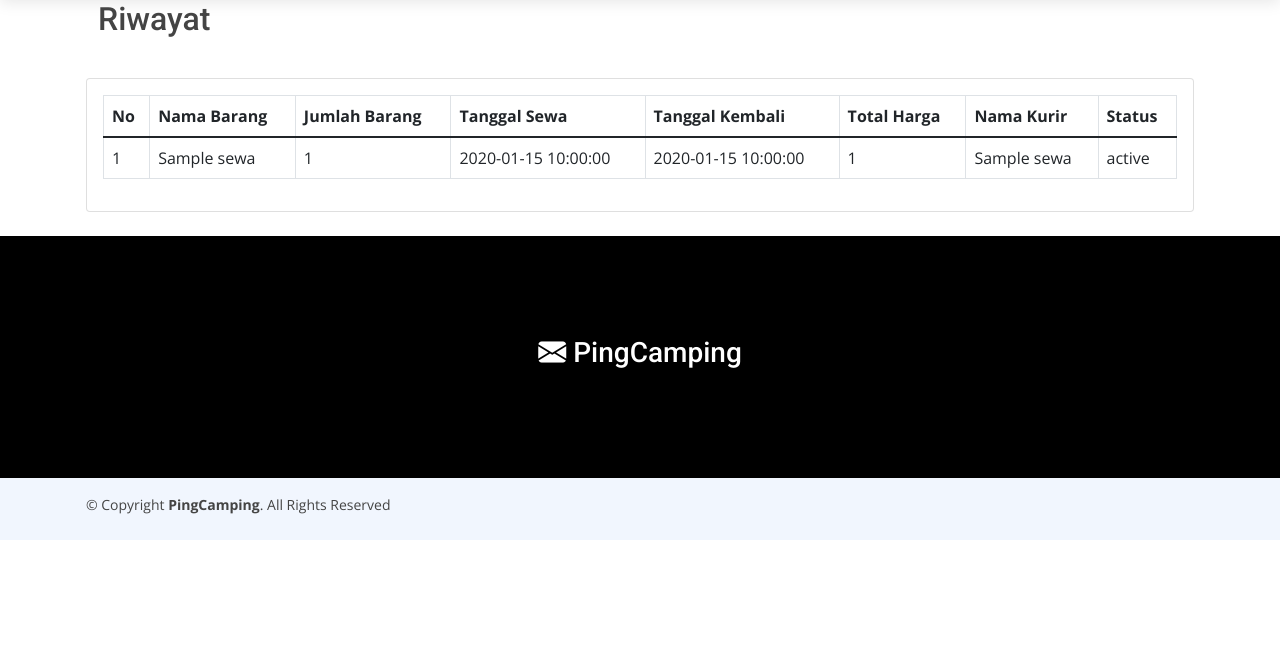
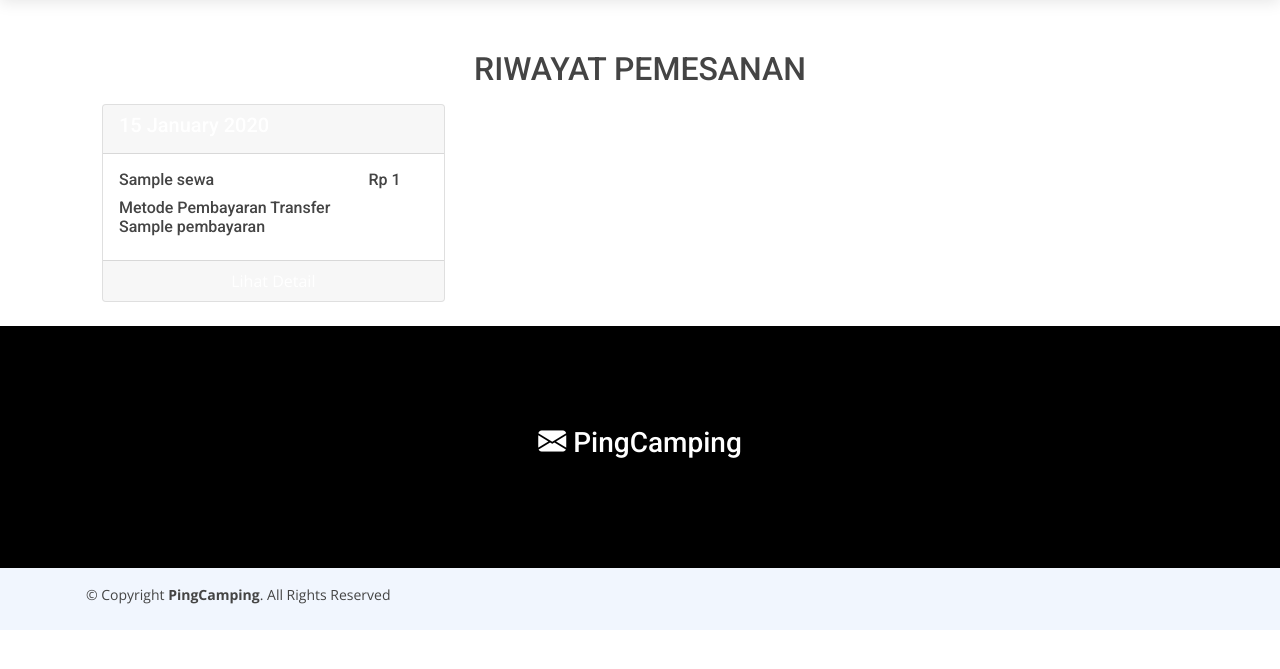
Before and after one commit to Fabyan08/pingcamping, a CodeIgniter 4 app: template app/Views/sewa/riwayat.php in a window 1280 px wide. Shown: the part 86-755 px from the top of the page. Run offline with PHP 8.4 and a stand-in for CodeIgniter, Linux system fonts and the light colour scheme; the template is opened without the code that fills it: most values are stand-ins (such as "Sample title", 1, 10 or a date in 2020); some libraries are stand-ins or nearby versions.

Commit message:
add fixed styles

```diff
--- a/app/Config/Routes.php
+++ b/app/Config/Routes.php
@@ -13,6 +13,7 @@
 
     $routes->get('sewa', 'Web::sewa');
     $routes->post('proses_sewa', 'Web::proses_sewa');
+    $routes->get('berhasil', 'Web::berhasil');
 
     $routes->get('profil', 'Web::profil');
     $routes->post('ubah_profil', 'Web::ubah_profil');
@@ -24,6 +25,7 @@
 
 
     $routes->get('riwayat', 'Web::riwayat');
+    $routes->get('cetak', 'Web::cetak');
 });
 
 $routes->group("Login", function ($routes) {
--- a/app/Views/sewa/riwayat.php
+++ b/app/Views/sewa/riwayat.php
@@ -6,10 +6,10 @@
 
 <div class="site-section">
     <div class="container">
-        <div class="row justify-content-center">
-            <div class="row mb-2">
+        <div class="row justify-content-center mt-20">
+            <div class="row mb-2 mt-40"  style="margin-top: 50px;">
                 <div class="col-lg-12">
-                    <h2 class="fw-bold">Riwayat</h2>
+                    <h2 class="fw-bold text-center">RIWAYAT PEMESANAN</h2>
                 </div>
             </div>
         </div>
@@ -32,63 +32,36 @@
             </div>
         <?php } ?>
 
-        <div class="row justify-content-center">
-            <div class="container mt-4">
-                <div class="card">
-                    <div class="card-body">
+        <div class="container">
+            <div class="row">
+                <?php foreach ($data_sewa as $key => $value) : ?>
+                    <div class="col-md-4">
+                        <div class="card">
+                            <div class="card-header bg-black text-white">
+                                <h5 class="card-title"><?= date("d F Y", strtotime($value['tanggal_sewa'])) ?></h5>
+                            </div>
+                            <div class="card-body">
+                                <div class="row">
+                                    <div class="col-md-9">
+                                        <h6><?= $value['nama_barang'] ?></h6>
+                                        <h6>Metode Pembayaran Transfer <?= $value['pembayaran'] ?></h6>
+                                    </div>
+                                    <div class="col-md-3">
+                                        <h6><?= 'Rp ' . number_format($value['total_harga'], 0, ',', '.'); ?></h6>
+                                    </div>
+                                </div>
+                            </div>
+                            <div class="card-footer bg-black text-white text-center">
+                                <a href="cetak?id_sewa=<?= $value['id_sewa'] ?>" class="text-white">Lihat Detail</a>
+                            </div>
+                        </div>
 
-                        <table id="myTable" class="table table-bordered table-hover" style="width:100%">
-                            <thead>
-                                <tr>
-                                    <th>No</th>
-                                    <th>Nama Barang</th>
-                                    <th>Jumlah Barang</th>
-                                    <th>Tanggal Sewa</th>
-                                    <th>Tanggal Kembali</th>
-                                    <th>Total Harga</th>
-
-                                    <th>Nama Kurir</th>
-                                    <th>Status</th>
-                                </tr>
-                            </thead>
-                            <tbody>
-
-                                <?php foreach ($data_sewa as $key => $value) : ?>
-                                    <tr>
-                                        <td><?= $key + 1 ?></td>
-                                        <td><?= $value['nama_barang'] ?></td>
-                                        <td><?= $value['jumlah_barang'] ?></td>
-                                        <td><?= $value['tanggal_sewa'] ?></td>
-                                        <td><?= $value['tanggal_kembali'] ?></td>
-                                        <td><?= $value['total_harga'] ?></td>
-
-                                        <td><?= $value['nama_kurir']  ?></td>
-                                        <td><?= $value['status'] ?></td>
-
-                                    </tr>
-
-                                    <!-- MODAL EDIT -->
-                                    <div class="modal fade" id="ubah_sewa<?= $value['id_sewa'] ?>">
-                                        <div class="modal-dialog modal-lg">
-                                            <div class="modal-content">
-
-                                                <!-- Header Modal -->
-                                                <div class="modal-header">
-                                                    <h4 class="modal-title">Tambah Kurir</h4>
-                                                    <button type="button" class="close" data-dismiss="modal">&times;</button>
-                                                </div>
+                    </div>
+                <?php endforeach; ?>
+            </div>
+        </div>
 
 
-                                            </div>
-                                        </div>
-                                    </div>
-                                <?php endforeach; ?>
-                            </tbody>
-                        </table>
-                    </div>
-                </div>
-            </div>
-        </div>
     </div>
 
 
```
Also changed, not shown: app/Controllers/Web.php (+58 -2 lines), app/Views/sewa/berhasil.php (added, +95 -0 lines), app/Views/sewa/cetak.php (added, +89 -0 lines), app/Views/sewa/proses_sewa.php (+20 -24 lines).
